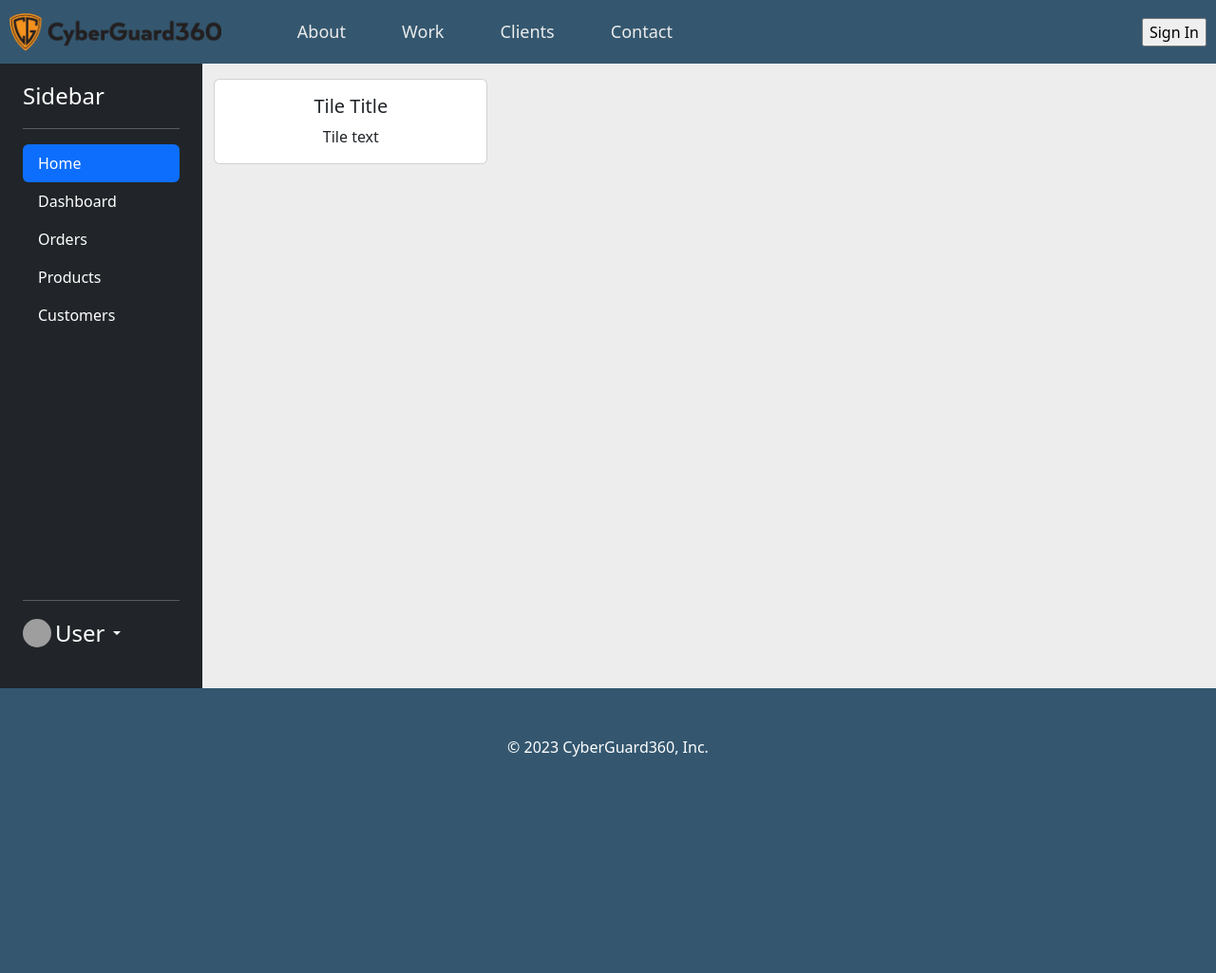
After one commit to bubbafisher/Cyber-Guard-360, a PHP site: page /dashboard.php in a window 1280 px wide. The commit adds this page. Shown: the whole page at 95% size. Run offline with PHP 8.4, Linux system fonts and the light colour scheme; grey boxes are pictures that could not be loaded.

Commit message:
Added dashboard

```diff
--- /dev/null
+++ b/dashboard.php
@@ -0,0 +1,139 @@
+<!DOCTYPE html>
+<!--
+Click nbfs://nbhost/SystemFileSystem/Templates/Licenses/license-default.txt to change this license
+Click nbfs://nbhost/SystemFileSystem/Templates/Project/PHP/PHPProject.php to edit this template
+-->
+<html>
+    <head>
+        <meta charset="UTF-8">
+        <link rel="preconnect" href="https://fonts.googleapis.com">
+        <link rel="preconnect" href="https://fonts.gstatic.com" crossorigin>
+        <link href="https://fonts.googleapis.com/css2?family=Arimo&display=swap" rel="stylesheet">
+
+        <link href="https://cdn.jsdelivr.net/npm/bootstrap@5.3.0-alpha1/dist/css/bootstrap.min.css"
+              rel="stylesheet"
+              integrity="sha384-GLhlTQ8iRABdZLl6O3oVMWSktQOp6b7In1Zl3/Jr59b6EGGoI1aFkw7cmDA6j6gD"
+              crossorigin="anonymous">
+
+
+        <link rel="stylesheet" href="main.css"/>
+        <title>CyberGuard 360</title>
+
+    </head>
+    <body>
+        <header>
+
+            <div id="logo">
+
+                <img src="images/CG360.png" alt="CyberGuard360 logo">
+
+            </div>
+
+            <nav>
+
+                <li><a href="about/about.php">About</a></li>
+                <li><a href="#">Work</a></li>
+                <li><a href="#">Clients</a></li>
+                <li><a href="contact/contact.php">Contact</a></li>
+            </nav>
+
+
+            <div id="sign_up">
+
+                 <input type="button"
+                        onclick="window.location.href='login_page/login_page.php';"
+                        value="Sign In">
+
+            </div>
+
+
+
+
+
+
+
+
+        </header>
+
+        <!-- creating landing page Hero -->
+       <main>
+        <div class="container-fluid">
+          <div class="row flex-nowrap">
+              <div class="col-auto col-md-3 col-xl-2 px-sm-2 px-0 text-bg-dark">
+                  <div class="d-flex flex-column flex-shrink-0 p-3 text-bg-dark">
+                    <a href="/" class="d-flex align-items-center mb-3 mb-md-0 me-md-auto text-white text-decoration-none">
+                      <span class="fs-4">Sidebar</span>
+                    </a>
+                    <hr>
+                      <ul class="nav nav-pills flex-column mb-auto" id="menu">
+                          <li class="nav-item">
+                            <a href="#" class="nav-link active" aria-current="page">
+                              Home
+                            </a>
+                          </li>
+                          <li>
+                            <a href="#" class="nav-link text-white">
+                              Dashboard
+                            </a>
+                          </li>
+                          <li>
+                            <a href="#" class="nav-link text-white">
+                              Orders
+                            </a>
+                          </li>
+                          <li>
+                            <a href="#" class="nav-link text-white">
+                              Products
+                            </a>
+                          </li>
+                          <li>
+                            <a href="#" class="nav-link text-white">
+                              Customers
+                            </a>
+                          </li>
+                          <br>
+                          <br>
+                          <br>
+                          <br>
+                          <br>
+                          <br>
+                          <br>
+                          <br>
+                          <br>
+                          <br>
+                          <br>
+                      </ul>
+                      <hr>
+                      <div class="dropdown pb-4">
+                          <a href="#" class="d-flex align-items-center text-white text-decoration-none dropdown-toggle" id="dropdownUser1" data-bs-toggle="dropdown" aria-expanded="false">
+                              <img src="https://github.com/mdo.png" alt="hugenerd" width="30" height="30" class="rounded-circle">
+                              <span class="d-none d-sm-inline mx-1">User</span>
+                          </a>
+                          <ul class="dropdown-menu dropdown-menu-dark text-small shadow">
+                              <li><a class="dropdown-item" href="#">New project...</a></li>
+                              <li><a class="dropdown-item" href="#">Settings</a></li>
+                              <li><a class="dropdown-item" href="#">Profile</a></li>
+                              <li>
+                                  <hr class="dropdown-divider">
+                              </li>
+                              <li><a class="dropdown-item" href="#">Sign out</a></li>
+                          </ul>
+                      </div>
+                  </div>
+              </div>
+              <div class="col py-3">
+                <div class="row row-cols-1 row-cols-md-2 g-4">
+                  <div class="col">
+                    <div class="card text-center mb-3" style="width: 18rem;">
+                      <div class="card-body">
+                        <h5 class="card-title">Tile Title</h5>
+                        <p class="card-text">Tile text</p>
+                      </div>
+                    </div>
+                  </div>
+                </div>
+              </div>
+          </div>
+      </div>
+       </main>
+   <?php include 'views/footer.php';
--- a/quiz/quiz_end.php
+++ b/quiz/quiz_end.php
@@ -40,7 +40,7 @@
                     <br>
                     <div class="row horizontal-center">
                         <div class="col">
-                            <a href="#" class="btn btn-primary">Go to dashboard</a>
+                            <a href="../dashboard.php" class="btn btn-primary">Go to dashboard</a>
                         </div>
                     </div>
                 </div>
```
